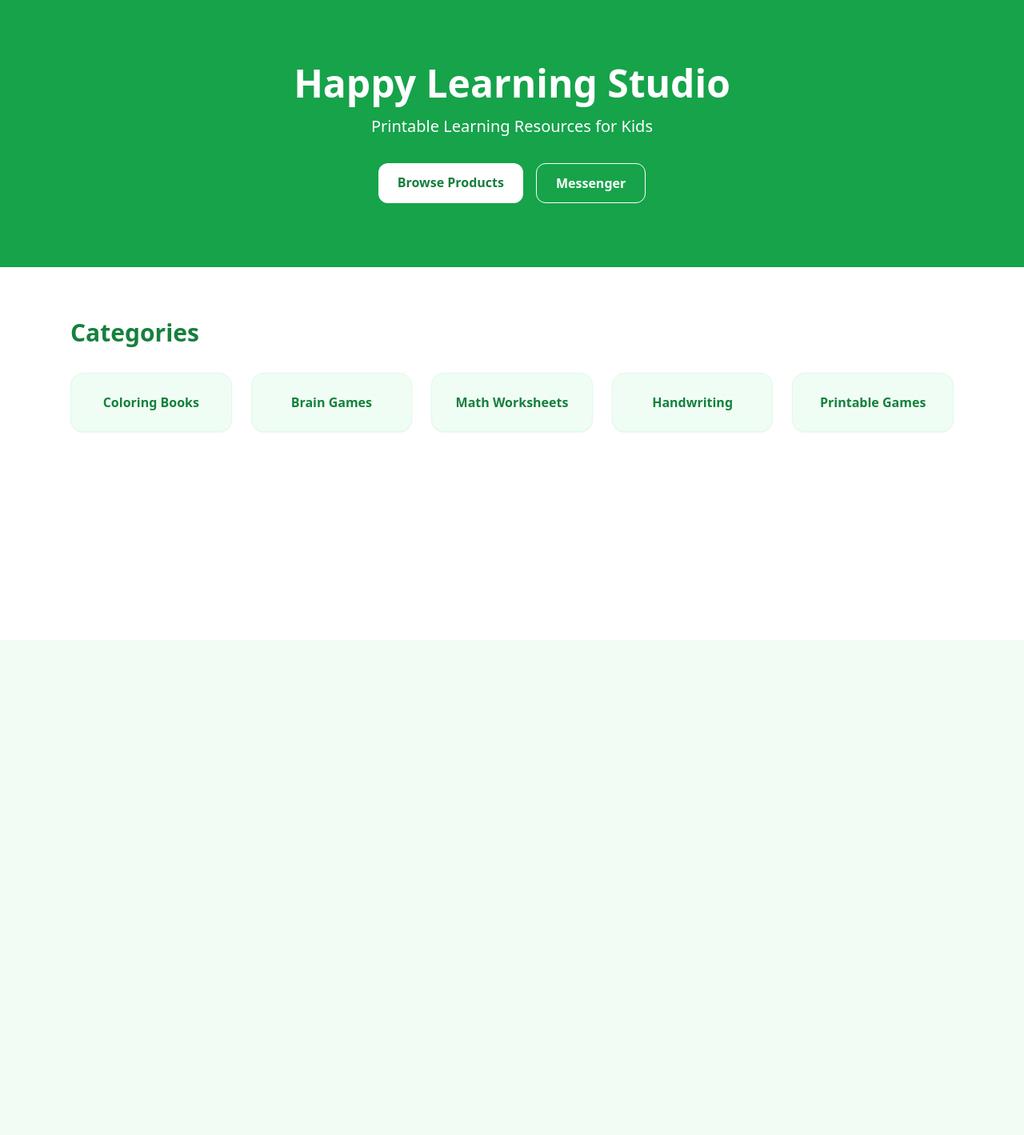
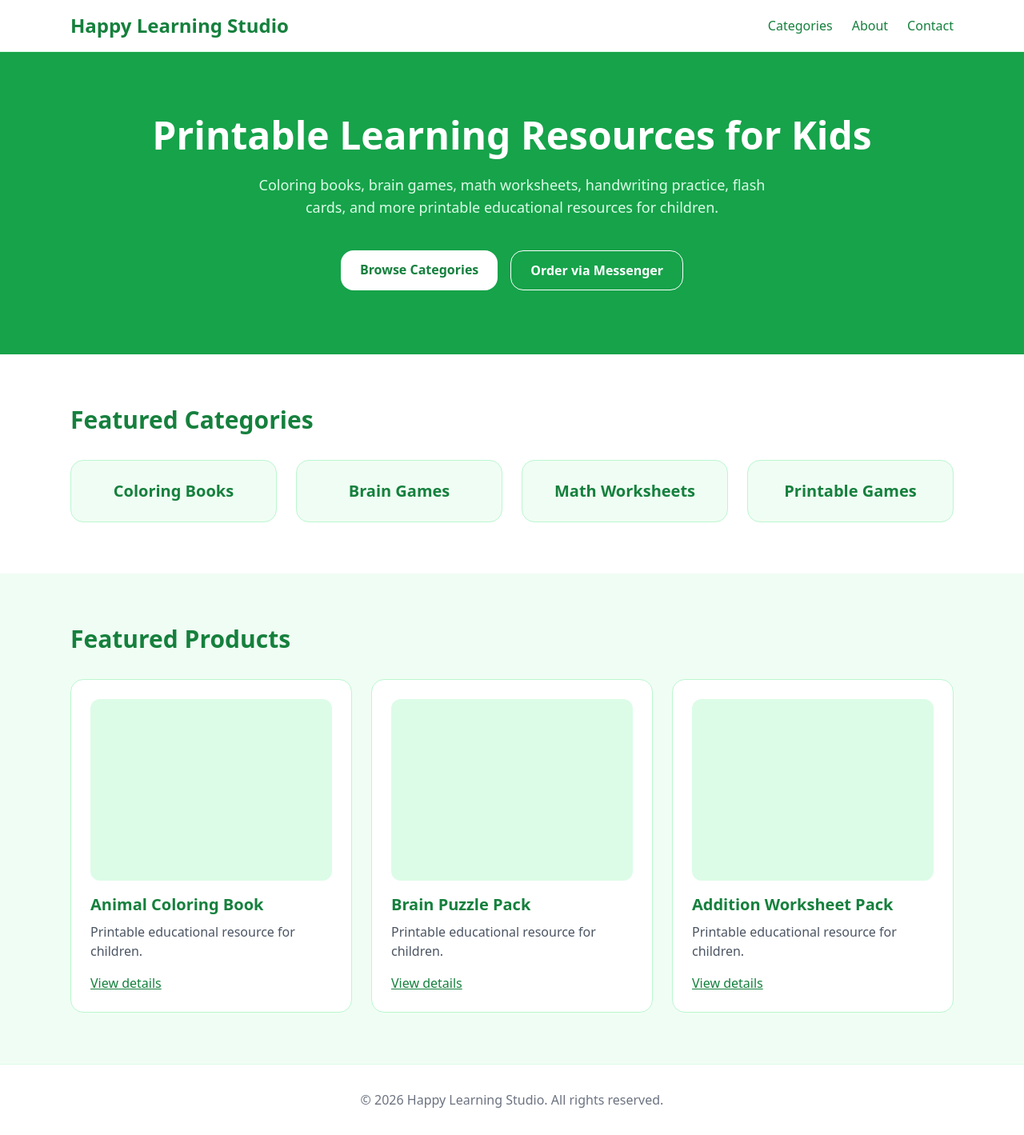
Before and after one commit to choomgm-coder/happy-coloring-book, a Next.js app: page / in a window 1280 px wide. Shown: the whole page at 80% size. Before the commit the page ends 800 px from the top, so only its background shows below. Built offline with nearby package versions, Linux system fonts and the light colour scheme.

Commit message:
Update page.tsx

```diff
--- a/app/page.tsx
+++ b/app/page.tsx
@@ -3,57 +3,123 @@ import Link from "next/link";
 export default function HomePage() {
   return (
     <main className="min-h-screen bg-white">
-      <section className="bg-green-600 text-white py-20">
-        <div className="mx-auto max-w-6xl px-6 text-center">
+      {/* Header */}
+      <header className="border-b border-green-100">
+        <div className="mx-auto flex max-w-6xl items-center justify-between px-6 py-4">
+          <Link href="/" className="text-2xl font-bold text-green-700">
+            Happy Learning Studio
+          </Link>
+
+          <nav className="flex items-center gap-6 text-green-700">
+            <Link href="/categories">Categories</Link>
+            <Link href="/about">About</Link>
+            <Link href="/contact">Contact</Link>
+          </nav>
+        </div>
+      </header>
+
+      {/* Hero */}
+      <section className="bg-green-600 text-white">
+        <div className="mx-auto max-w-6xl px-6 py-20 text-center">
           <h1 className="text-5xl font-bold">
-            Happy Learning Studio
+            Printable Learning Resources for Kids
           </h1>
 
-          <p className="mt-4 text-xl">
-            Printable Learning Resources for Kids
+          <p className="mx-auto mt-6 max-w-2xl text-lg text-green-100">
+            Coloring books, brain games, math worksheets, handwriting practice,
+            flash cards, and more printable educational resources for children.
           </p>
 
-          <div className="mt-8 flex justify-center gap-4">
+          <div className="mt-10 flex flex-wrap justify-center gap-4">
             <Link
-              href="/products"
-              className="rounded-xl bg-white px-6 py-3 font-semibold text-green-700"
+              href="/categories"
+              className="rounded-2xl bg-white px-6 py-3 font-semibold text-green-700 hover:bg-green-50"
             >
-              Browse Products
+              Browse Categories
             </Link>
 
             <a
-              href="https://m.me/YOUR_PAGE_NAME"
+              href="https://m.me/YOUR_PAGE"
               target="_blank"
-              className="rounded-xl border border-white px-6 py-3 font-semibold text-white"
+              rel="noreferrer"
+              className="rounded-2xl border border-white px-6 py-3 font-semibold text-white hover:bg-white hover:text-green-700"
             >
-              Messenger
+              Order via Messenger
             </a>
           </div>
         </div>
       </section>
 
+      {/* Featured Categories */}
       <section className="mx-auto max-w-6xl px-6 py-16">
         <h2 className="text-3xl font-bold text-green-700">
-          Categories
+          Featured Categories
         </h2>
 
-        <div className="mt-8 grid grid-cols-2 gap-6 md:grid-cols-3 lg:grid-cols-5">
+        <div className="mt-8 grid gap-6 md:grid-cols-2 lg:grid-cols-4">
           {[
             "Coloring Books",
             "Brain Games",
             "Math Worksheets",
-            "Handwriting",
             "Printable Games",
-          ].map((category) => (
+          ].map((item) => (
             <div
-              key={category}
-              className="rounded-2xl border border-green-100 bg-green-50 p-6 text-center shadow-sm"
+              key={item}
+              className="rounded-2xl border border-green-200 bg-green-50 p-6 text-center"
             >
-              <p className="font-semibold text-green-700">{category}</p>
+              <h3 className="text-xl font-semibold text-green-700">
+                {item}
+              </h3>
             </div>
           ))}
         </div>
       </section>
+
+      {/* Featured Products */}
+      <section className="bg-green-50">
+        <div className="mx-auto max-w-6xl px-6 py-16">
+          <h2 className="text-3xl font-bold text-green-700">
+            Featured Products
+          </h2>
+
+          <div className="mt-8 grid gap-6 md:grid-cols-2 lg:grid-cols-3">
+            {[
+              "Animal Coloring Book",
+              "Brain Puzzle Pack",
+              "Addition Worksheet Pack",
+            ].map((item) => (
+              <div
+                key={item}
+                className="rounded-2xl border border-green-200 bg-white p-6"
+              >
+                <div className="aspect-[4/3] rounded-xl bg-green-100" />
+
+                <h3 className="mt-4 text-xl font-semibold text-green-700">
+                  {item}
+                </h3>
+
+                <p className="mt-2 text-gray-600">
+                  Printable educational resource for children.
+                </p>
+
+                <Link
+                  href="/categories"
+                  className="mt-4 inline-block text-green-700 underline"
+                >
+                  View details
+                </Link>
+              </div>
+            ))}
+          </div>
+        </div>
+      </section>
+
+      {/* Footer */}
+      <footer className="border-t border-green-100">
+        <div className="mx-auto max-w-6xl px-6 py-8 text-center text-gray-500">
+          © 2026 Happy Learning Studio. All rights reserved.
+        </div>
+      </footer>
     </main>
   );
 }
```
